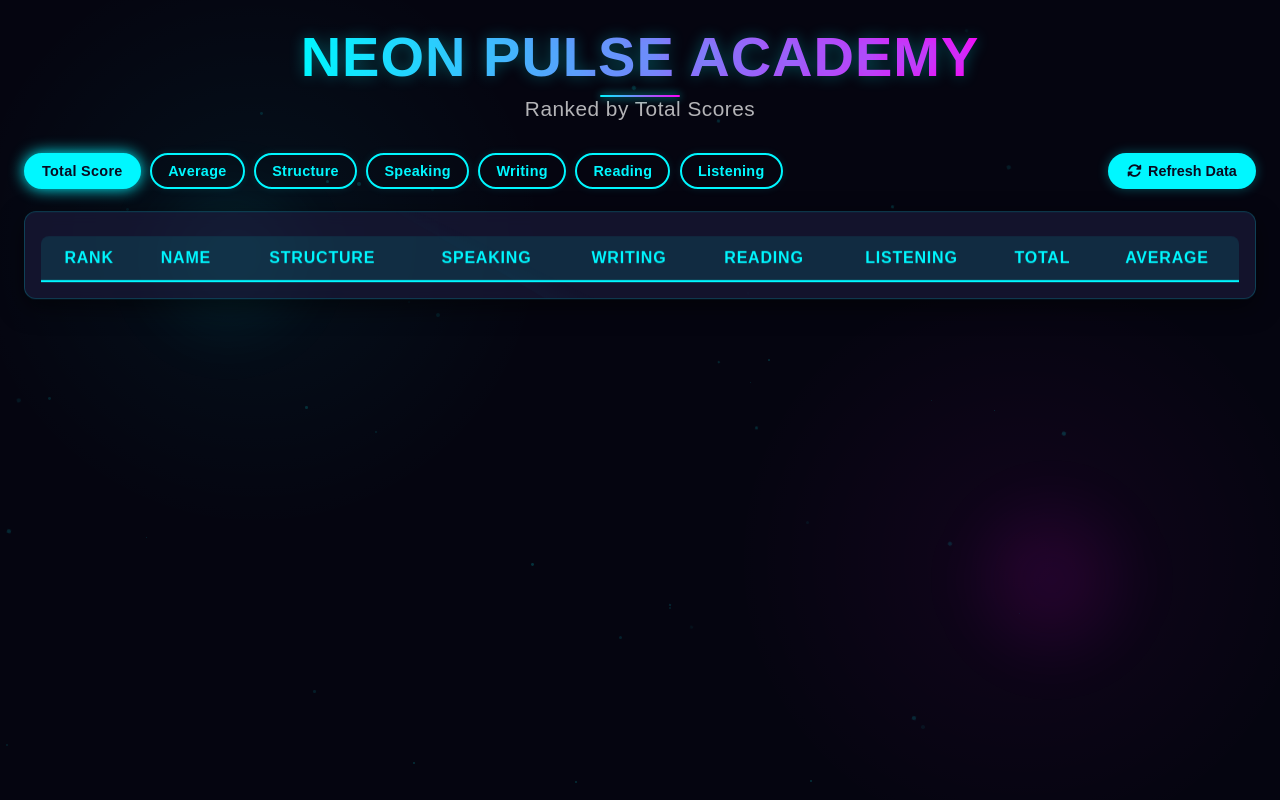
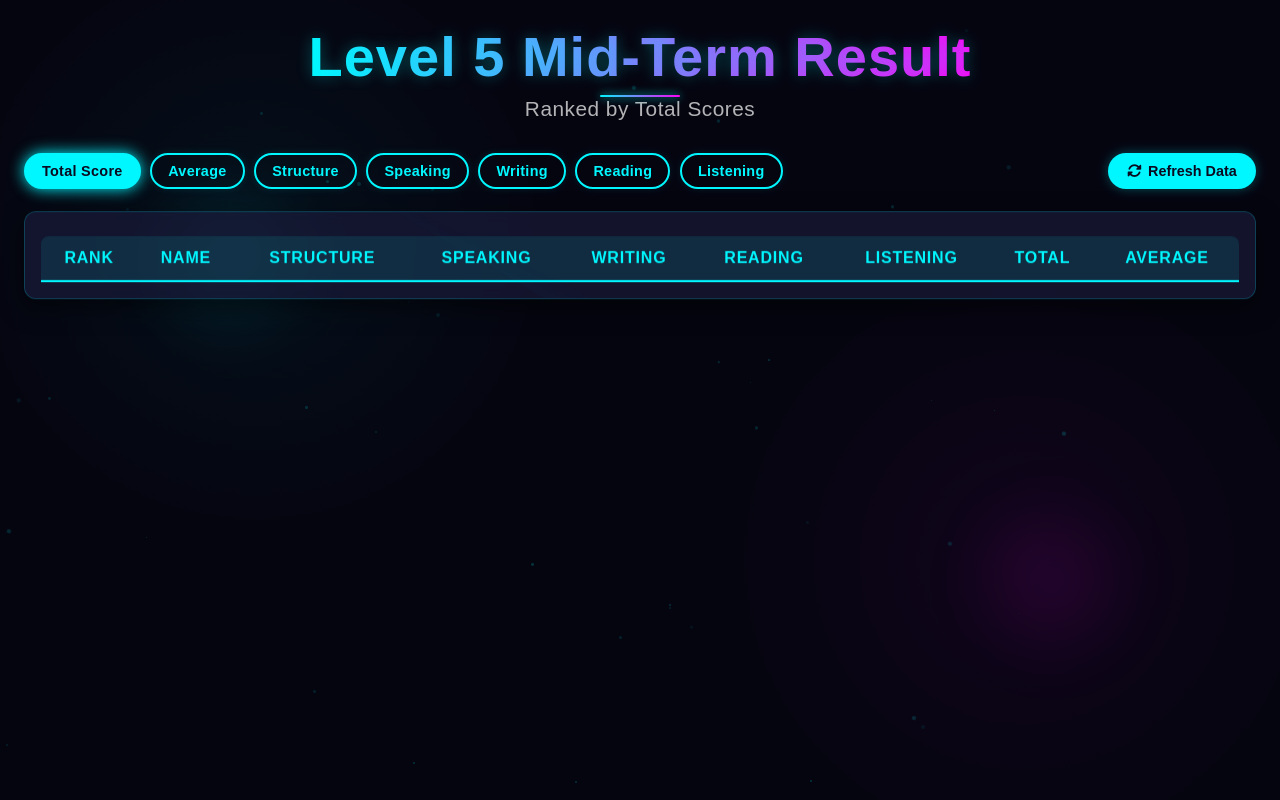
Before and after one commit to Harohito/Level5-Mid-Term-Result, a plain HTML site: page index.html in a window 1280 px wide. Drawn offline with Linux system fonts and the light colour scheme; no server answers.

Commit message:
Add files via upload

```diff
--- a/index.html
+++ b/index.html
@@ -3,7 +3,7 @@
 <head>
     <meta charset="UTF-8">
     <meta name="viewport" content="width=device-width, initial-scale=1.0, maximum-scale=1.0, user-scalable=no">
-    <title>Neon Pulse Academy - Student Performance</title>
+    <title>Level 5 Mid-Term Result</title>
     <link rel="stylesheet" href="https://cdnjs.cloudflare.com/ajax/libs/font-awesome/6.4.0/css/all.min.css">
     <style>
         :root {
@@ -462,7 +462,7 @@
 
     <div class="container">
         <header>
-            <h1>NEON PULSE ACADEMY</h1>
+            <h1>Level 5 Mid-Term Result</h1>
             <p class="subtitle" id="rankingTitle">Overall Performance Ranking</p>
         </header>
 
```
